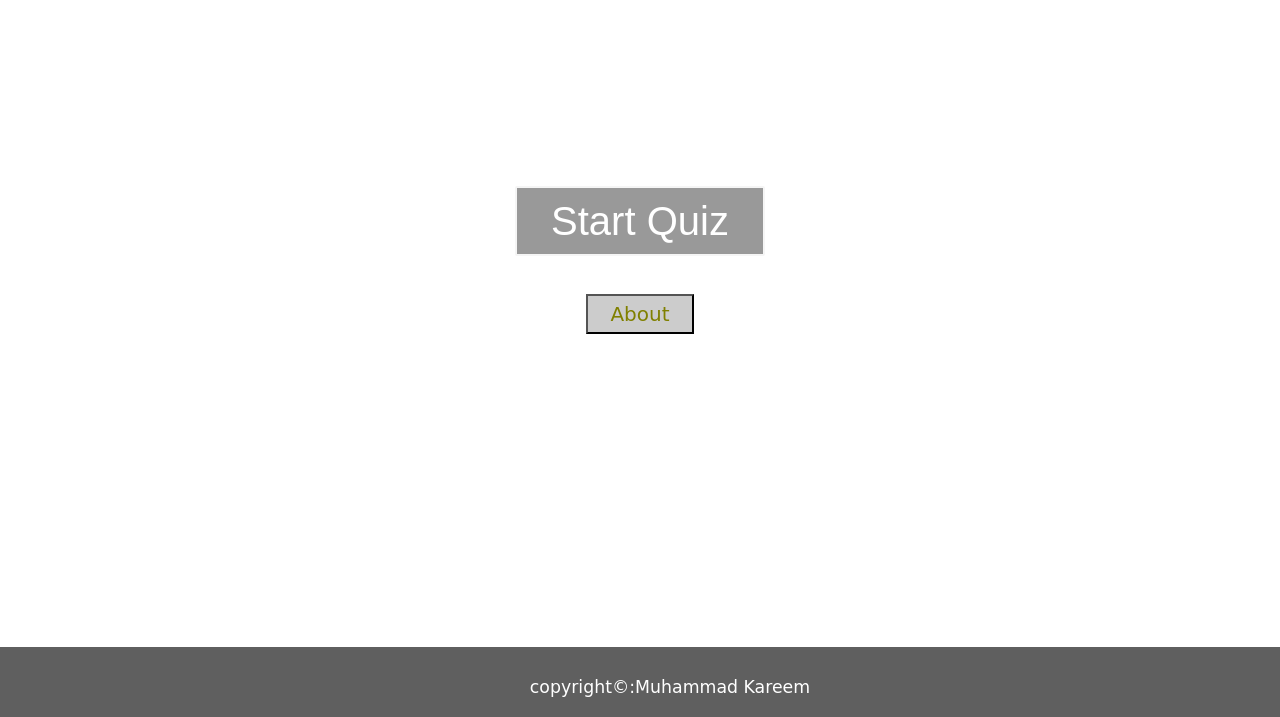
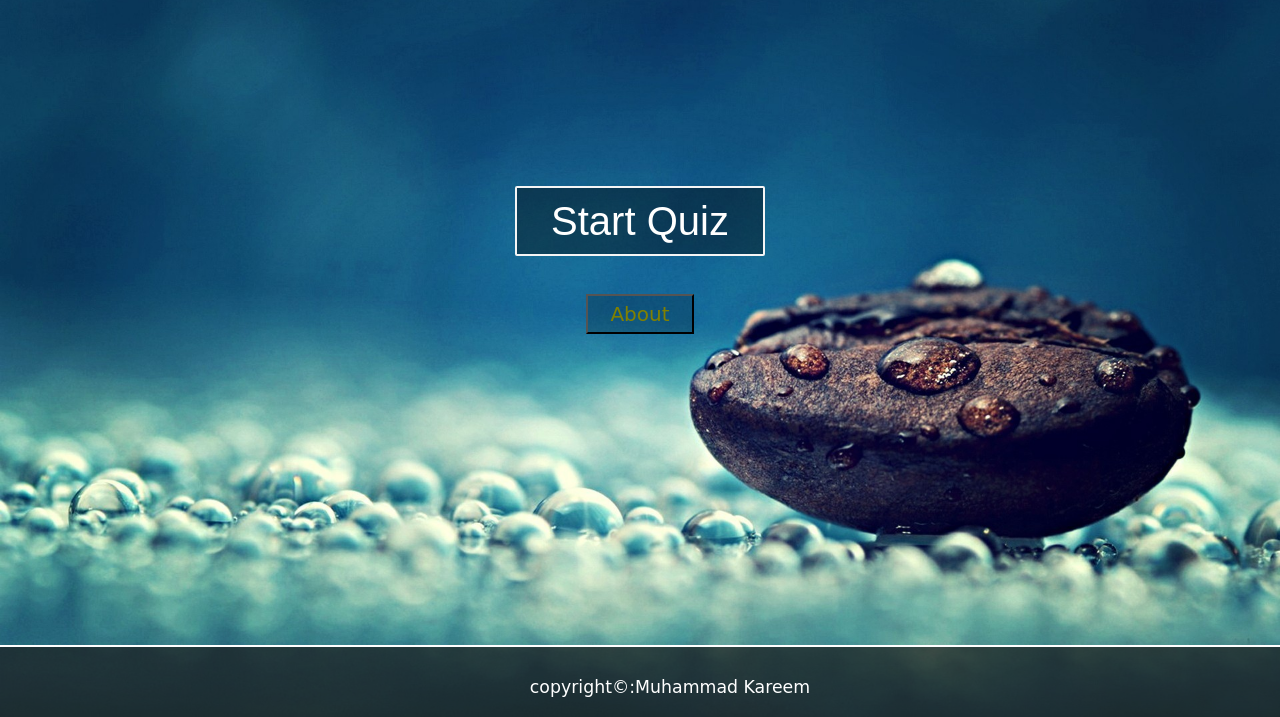
Before and after one commit to muhammadkareem/Quiz-Test, a plain HTML site: page index.html in a window 1280 px wide. Shown: the part 83-800 px from the top of the page. Drawn offline with Linux system fonts and the light colour scheme.

Commit message:
Update styles.css

```diff
--- a/styles.css
+++ b/styles.css
@@ -1,5 +1,5 @@
 body{
-   background-image: url("image/HDWallpapers.in_.jpg");
+   background-image: url("HDWallpapers.in_.jpg");
     background-repeat: no-repeat;
     background-position: center;
     background-attachment: fixed;
```
